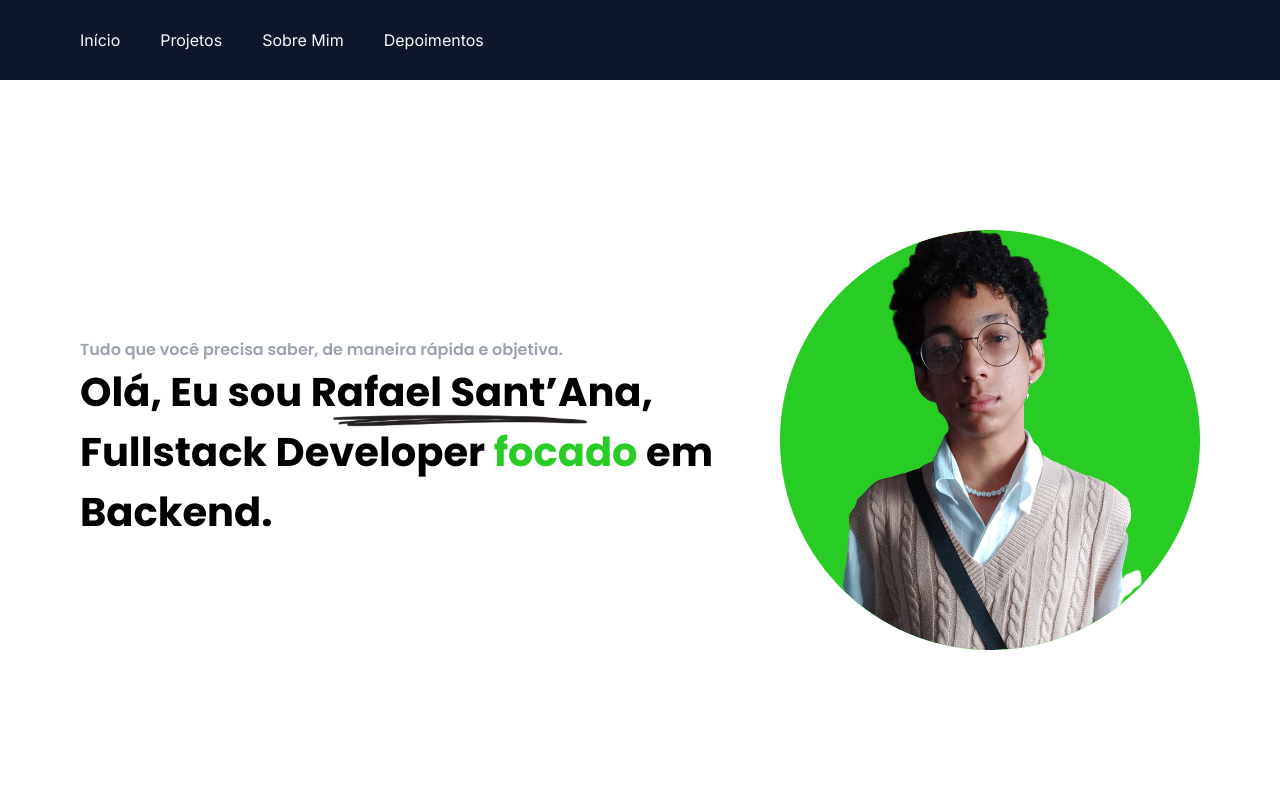
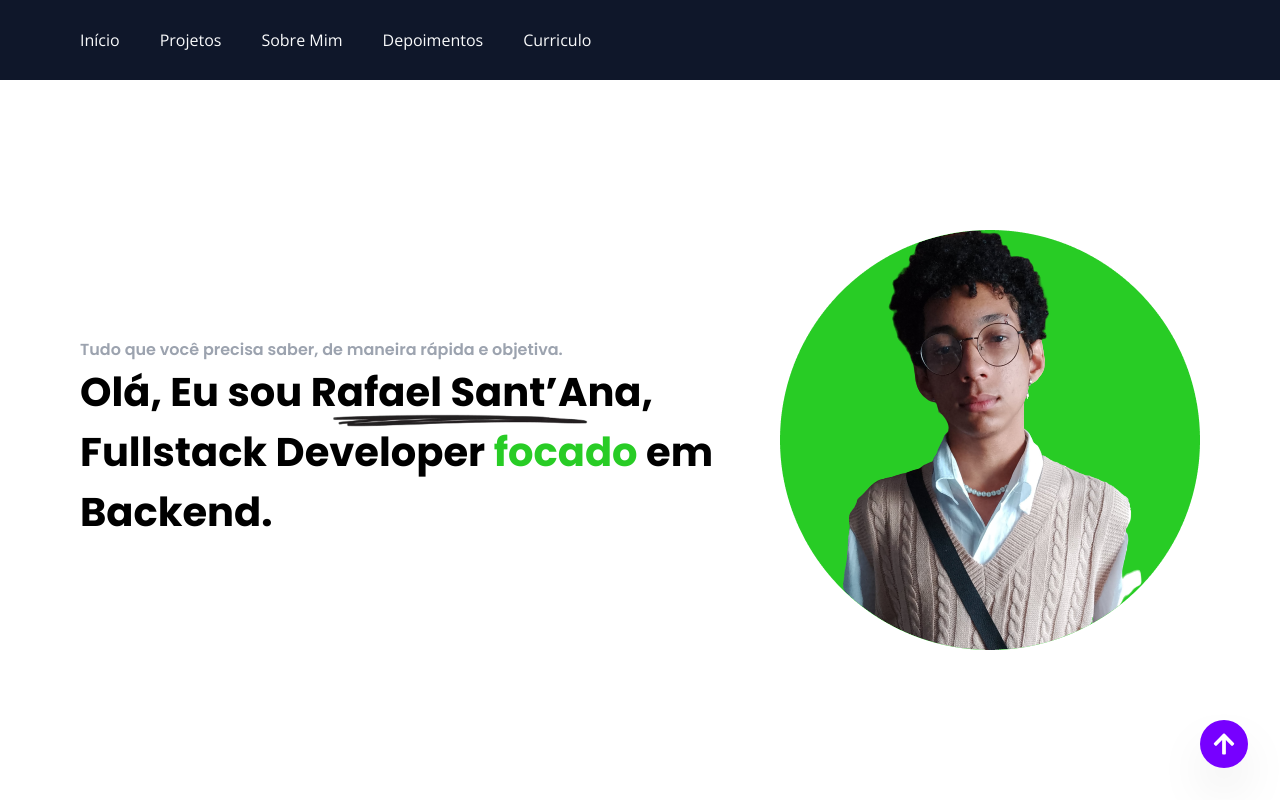
Before and after one commit to tsuyusk/rafaelsantana, a Next.js app: page / in a window 1280 px wide. Built offline with nearby package versions, Linux system fonts and the light colour scheme.

Commit message:
feat: scroll no header e botao de ir pra cima

```diff
--- a/src/app/page.tsx
+++ b/src/app/page.tsx
@@ -3,12 +3,14 @@ import { FaFile } from 'react-icons/fa'
 
 import { Img } from "@/components/atoms/Img";
 import { Button } from "@/components/atoms/Button";
+import { ScrollUpArrow } from "@/components/atoms/ScrollUpArrow";
+import { RafaelSantanaPhoto } from '@/components/atoms/Rafaelsantanaphoto';
 
 import { Header } from "@/components/organisms/Header";
 import { Footer } from "@/components/organisms/Footer";
 import { Project } from "@/components/organisms/Project";
+
 import { data } from '@/consts/data';
-import { RafaelSantanaPhoto } from '@/components/atoms/Rafaelsantanaphoto';
 
 export default function Home() {
   return (
@@ -16,7 +18,7 @@ export default function Home() {
       <div className="w-full h-full flex flex-col">
         <Header />
 
-        <section className="flex items-center">
+        <section className="flex items-center" id="inicio">
           <div className="content flex flex-col-reverse lg:flex-row justify-center lg:justify-between items-center min-h-[720px]">
             <div>
               <h3 className="text-gray-400">Tudo que você precisa saber, de maneira rápida e objetiva.</h3>
@@ -31,7 +33,7 @@ export default function Home() {
           </div>
         </section>
 
-        <section className="bg-slate-900 py-16">
+        <section className="bg-slate-900 py-16" id="projetos">
           <header className="w-full flex justify-center">
             <h1 className="text-[24px] md:text-[30px] lg:text-[40px] font-bold text-slate-50 max-w-lg text-center">
               Aqui você encontra meus <span className="text-theme-400">projetos</span>.
@@ -46,7 +48,7 @@ export default function Home() {
           </main>
         </section>
 
-        <section>
+        <section id="sobremim">
           <header className="w-full flex justify-center bg-slate-900 py-16">
             <h1 className="text-[24px] md:text-[30px] lg:text-[40px] font-bold text-slate-50 max-w-3xl text-center">
               Conheça mais <span className="text-theme-400">sobre mim</span> e <span className="text-theme-400">minha trajetória na programação.</span>
@@ -112,7 +114,7 @@ export default function Home() {
           </main>
         </section>
 
-        <section>
+        <section id="depoimentos">
           <header className="w-full flex justify-center bg-slate-900 py-16">
             <h1 className="text-[24px] md:text-[30px] lg:text-[40px] font-bold text-slate-50 max-w-3xl text-center">
               Escute o que <span className="text-theme-400">outras pessoas</span> que <span className="text-theme-400">trabalharam comigo</span> têm a dizer.
@@ -144,7 +146,7 @@ export default function Home() {
           </main>
         </section>
 
-        <section className="bg-theme-400 flex ">
+        <section className="bg-theme-400 flex" id="curriculo">
           <div className="flex flex-col justify-center items-center h-[640px] w-full content">
             <h1 className="text-slate-50 text-[24px] md:text-[30px] lg:text-[40px] mb-12">Gostou do que viu?</h1>
 
@@ -153,6 +155,7 @@ export default function Home() {
         </section>
 
         <Footer />
+        <ScrollUpArrow />
       </div>
     </>
   )
--- /dev/null
+++ b/src/components/atoms/ScrollUpArrow/index.tsx
@@ -0,0 +1,14 @@
+'use client'
+
+import { FaArrowUp } from 'react-icons/fa'
+
+export const ScrollUpArrow: React.FC = () => {
+  return (
+    <button
+      onClick={() => document.getElementById('header')?.scrollIntoView({ behavior: 'smooth' })}
+      className="flex items-center justify-center rounded-full w-12 h-12 bg-complementaryTheme-400 absolute bottom-8 right-8 shadow-2xl"
+    >
+      <FaArrowUp color="#fff" size="24px" />
+    </button>
+  )
+}
--- a/src/components/organisms/Header/index.tsx
+++ b/src/components/organisms/Header/index.tsx
@@ -1,14 +1,24 @@
-import React from 'react'
-import Link from 'next/link'
+'use client'
+import React, { useCallback } from 'react'
 
 export const Header: React.FC = () => {
+  const handleGoToSection = useCallback((sectionId: string) => {
+    const element = document.getElementById(sectionId)
+
+    console.log(element?.offsetTop)
+    if (element) {
+      element.scrollIntoView({ behavior: 'smooth' })
+    }
+  }, [])
+
   return (
-    <header className="w-full bg-slate-900">
+    <header id="header" className="w-full bg-slate-900">
       <div className="content flex items-center h-20">
-        <Link className="text-gray-50" href='#'>Início</Link>
-        <Link className="text-gray-50 ml-10" href='#'>Projetos</Link>
-        <Link className="text-gray-50 ml-10" href='#'>Sobre Mim</Link>
-        <Link className="text-gray-50 ml-10" href='#'>Depoimentos</Link>
+        <button onClick={() => handleGoToSection('inicio')} className="text-gray-50 hover:text-gray-400 duration-200 transition-all border-0 bg-transparent">Início</button>
+        <button onClick={() => handleGoToSection('projetos')} className="text-gray-50 hover:text-gray-400 duration-200 transition-all ml-10 border-0 bg-transparent">Projetos</button>
+        <button onClick={() => handleGoToSection('sobremim')} className="text-gray-50 hover:text-gray-400 duration-200 transition-all ml-10 border-0 bg-transparent">Sobre Mim</button>
+        <button onClick={() => handleGoToSection('depoimentos')} className="text-gray-50 hover:text-gray-400 duration-200 transition-all ml-10 border-0 bg-transparent">Depoimentos</button>
+        <button onClick={() => handleGoToSection('curriculo')} className="text-gray-50 hover:text-gray-400 duration-200 transition-all ml-10 border-0 bg-transparent">Curriculo</button>
       </div>
     </header>
   )
```
